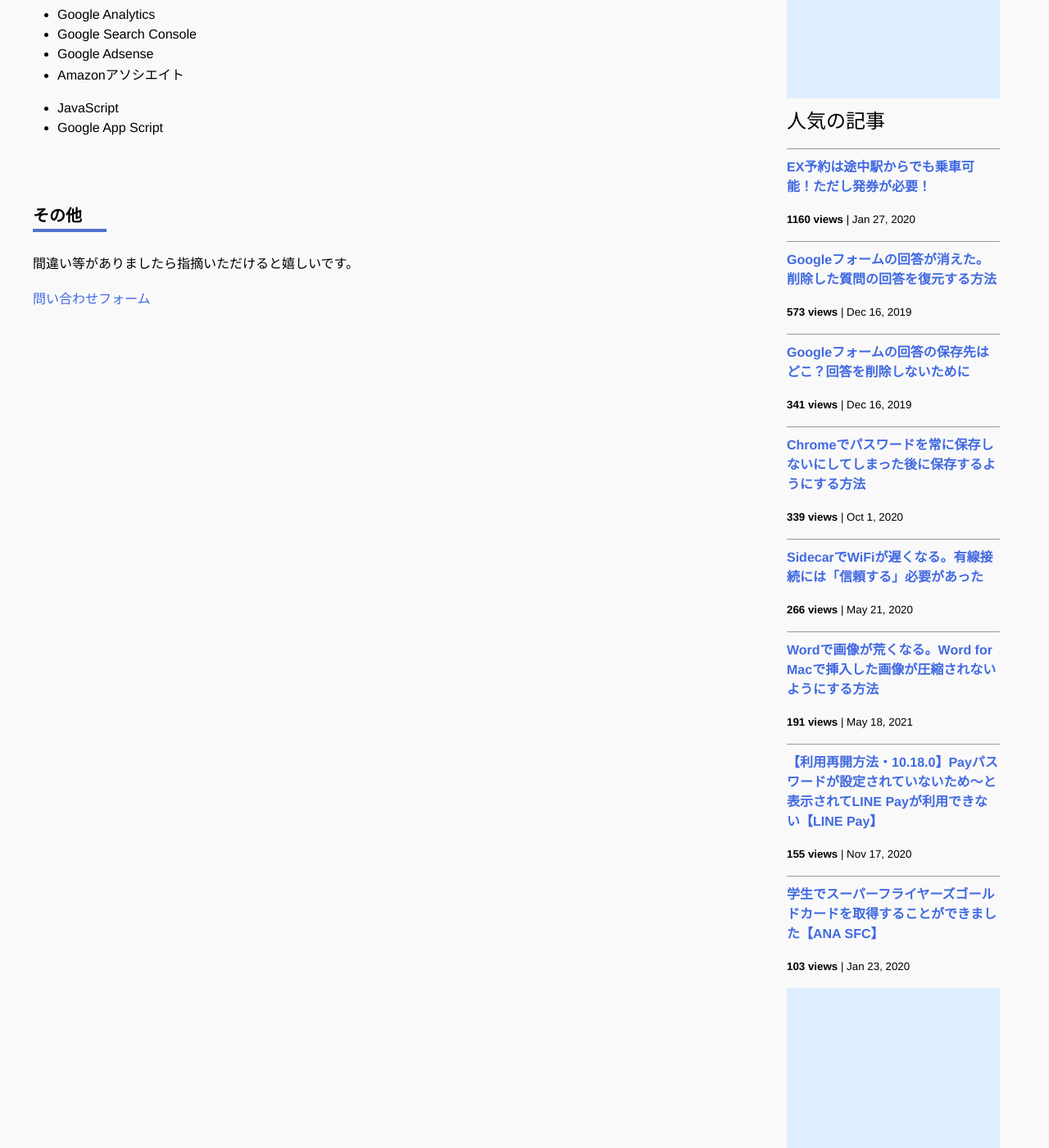
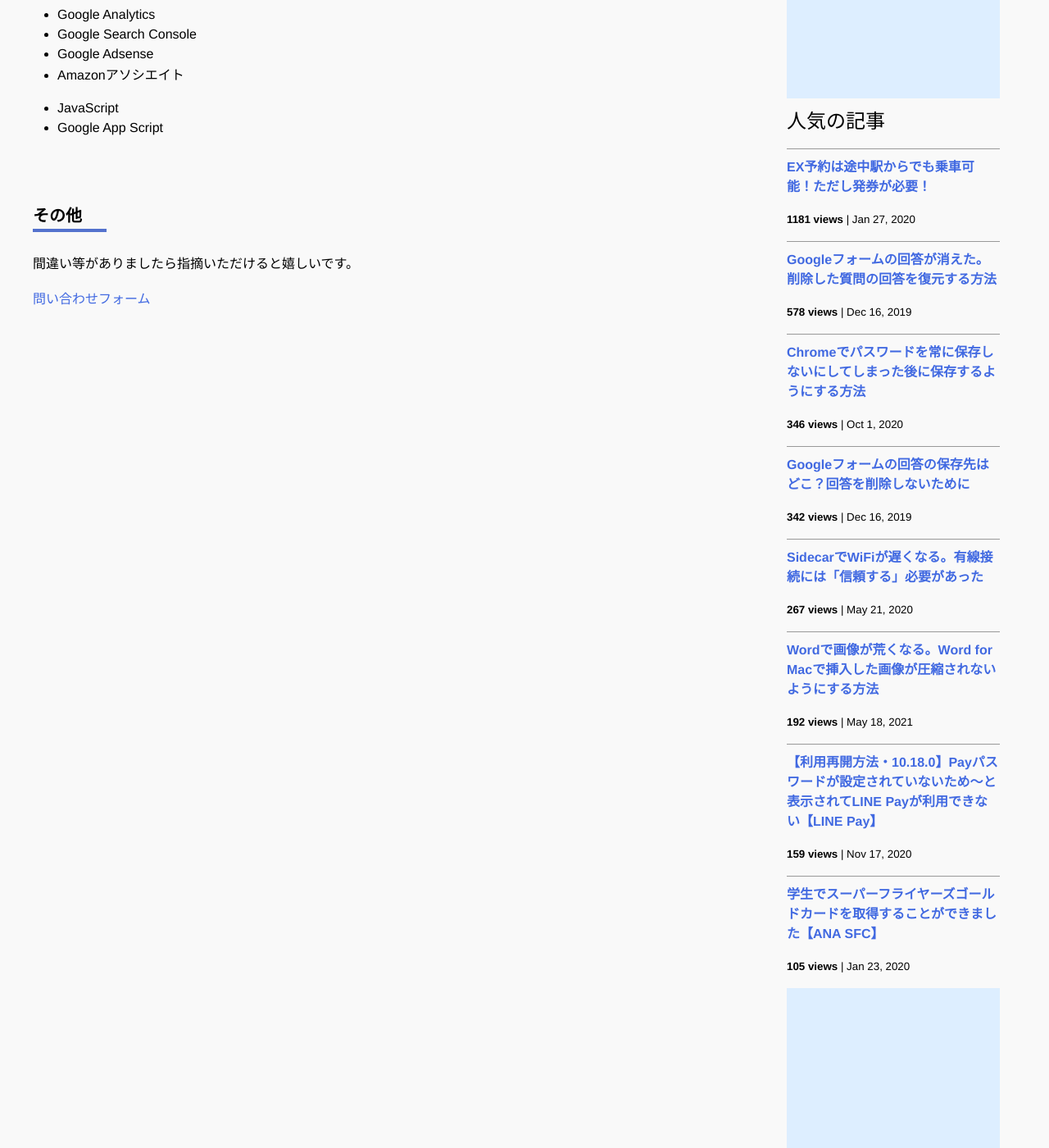
Before and after one commit to iwanaminami/shoyaiwaname, a Jekyll site: the page built from about.markdown, in a window 1280 px wide and 1400 px high, scrolled down 693 px. Shown: the whole window at 82% size. Built offline with Jekyll 4.4.1, drawn with Linux system fonts in a browser that asks for light colours; nearby versions of some CDN libraries; comment, search, counter and statistics services are not loaded.

Commit message:
a new commit message

```diff
--- a/_data/popularposts.yml
+++ b/_data/popularposts.yml
@@ -1,17 +1,17 @@
 side:
-  - view: 1160
+  - view: 1181
     url: /2020/01/27/ex-rideontheway.html
-  - view: 573
+  - view: 578
     url: /2019/12/16/restore-googleform.html
-  - view: 341
+  - view: 346
+    url: /2020/10/01/googlepassword.html
+  - view: 342
     url: /2019/12/16/googleform-answers.html
-  - view: 339
-    url: /2020/10/01/googlepassword.html
-  - view: 266
+  - view: 267
     url: /2020/05/21/sidecar-via-cable.html
-  - view: 191
+  - view: 192
     url: /2021/05/18/image-compression-word.html
-  - view: 155
+  - view: 159
     url: /2020/11/17/linepay.html
-  - view: 103
+  - view: 105
     url: /2020/01/23/sfcgold.html
```
